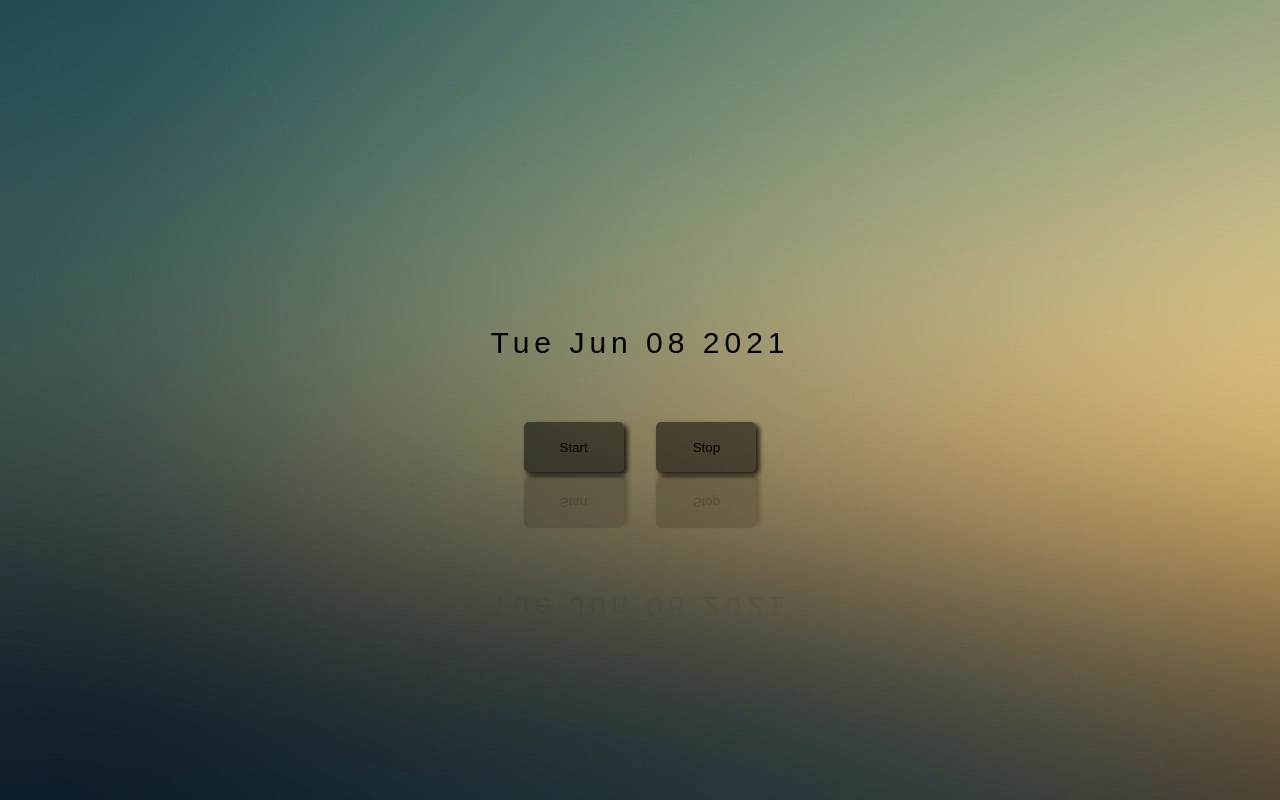
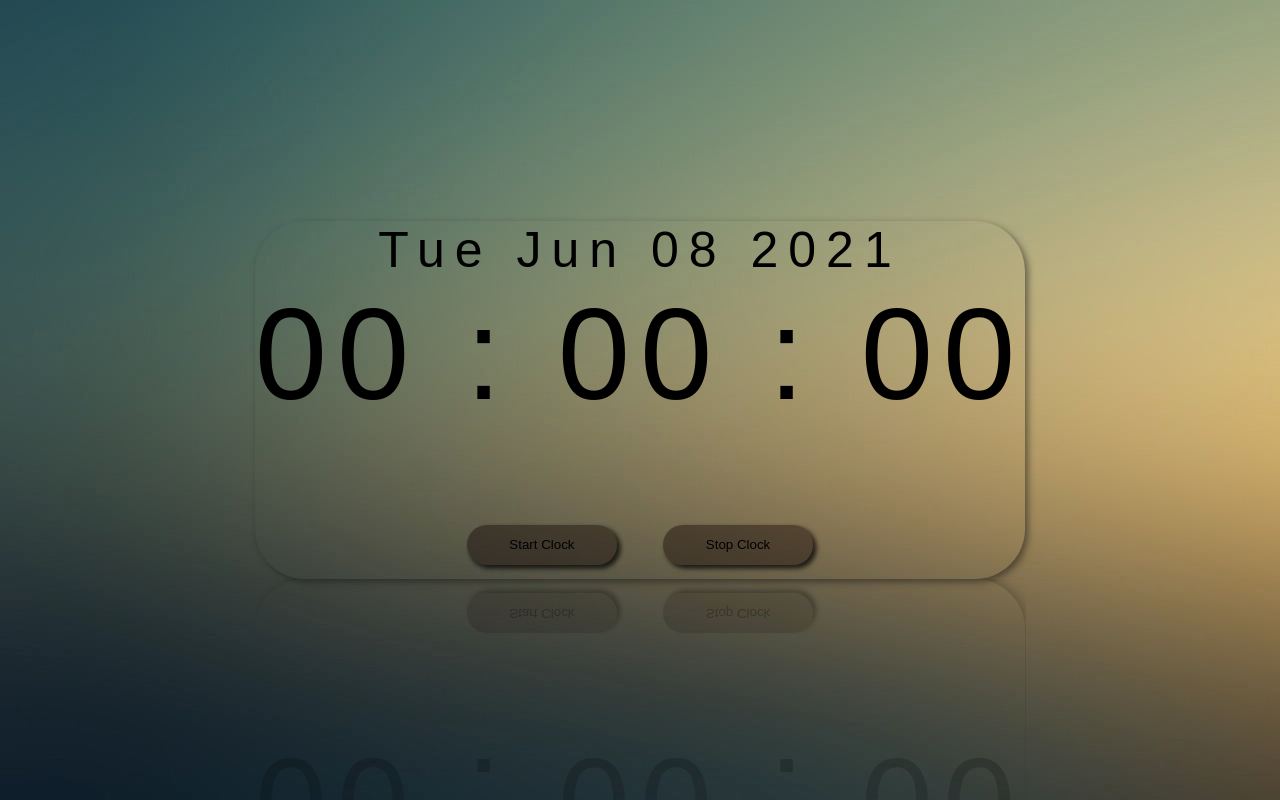
Before and after one commit to Nabee-Rizwan-Quadri/Digital-Clock, a plain HTML site: page index.html in a window 1280 px wide. Drawn offline with Linux system fonts and the light colour scheme.

Commit message:
version 1.2
Bordered the main div

```diff
--- a/index.html
+++ b/index.html
@@ -10,11 +10,10 @@
     <div class="mainContainer">
 
         <div id="dateContainer"></div>
-        <div id="clockContainer"></div>
-        <div>
-            <button onclick="startClock()">Start</button>
-            <button onclick="stopClock()">Stop</button>
-        </div>
+        <div id="clockContainer">00 : 00 : 00</div>
+
+        <button onclick="startClock()">Start Clock</button>
+        <button onclick="stopClock()">Stop Clock</button>
 
     </div>
 
--- a/style.css
+++ b/style.css
@@ -5,25 +5,25 @@ body {
     align-items: center;
 }
 
-.heading {
-    font-size: 40;
-}
-
 .mainContainer {
+    padding: 0;
     text-align: center;
     font-family: "Orbitron", sans-serif;
     color: black;
-    font-size: 100px;
-    letter-spacing: 5px;
+    font-size: 130px;
+    letter-spacing: 10px;
+    border-radius: 50px;
+    box-shadow: 3px 3px 7px rgba(255, 255, 255, 0.05), 3px 3px 7px rgba(0, 0, 0, 0.5);
     -webkit-box-reflect: below 0px linear-gradient(to bottom, rgba(0, 0, 0, 0.0), rgba(0, 0, 0, 0.4));
     outline: none;
 }
 
 button {
-    width: 100px;
-    height: 50px;
-    border-radius: 5px;
-    background-color: rgba(0, 0, 0, 0.5);
+    padding: 0;
+    width: 150px;
+    height: 40px;
+    border-radius: 40px;
+    background-color: rgba(14, 0, 0, 0.4);
     color: black;
     border-style: none;
     cursor: pointer;
@@ -31,7 +31,7 @@ button {
 }
 
 button:focus {
-    box-shadow: -3px -3px 7px rgba(0, 0, 0, 0.5), 3px 3px 5px rgba(0, 0, 0, 0.5);
+    box-shadow: 3px 3px 5px rgba(0, 0, 0, 0.5), -3px -3px 7px rgba(0, 0, 0, 0.5);
     outline: none;
 }
 
@@ -40,6 +40,6 @@ button:active {
 }
 
 #dateContainer {
-    font-size: 30px;
+    font-size: 50px;
     text-align: center;
 }
```
